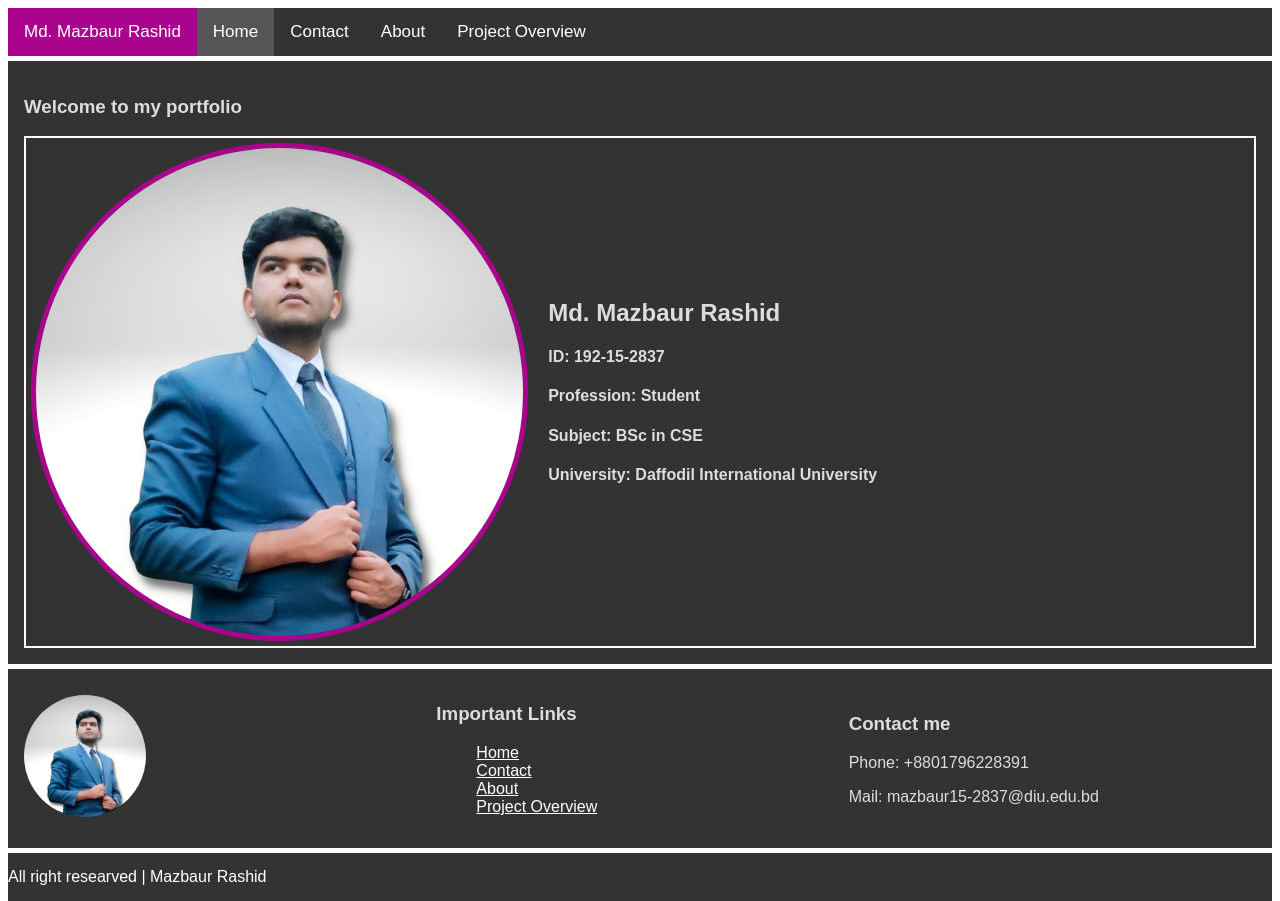
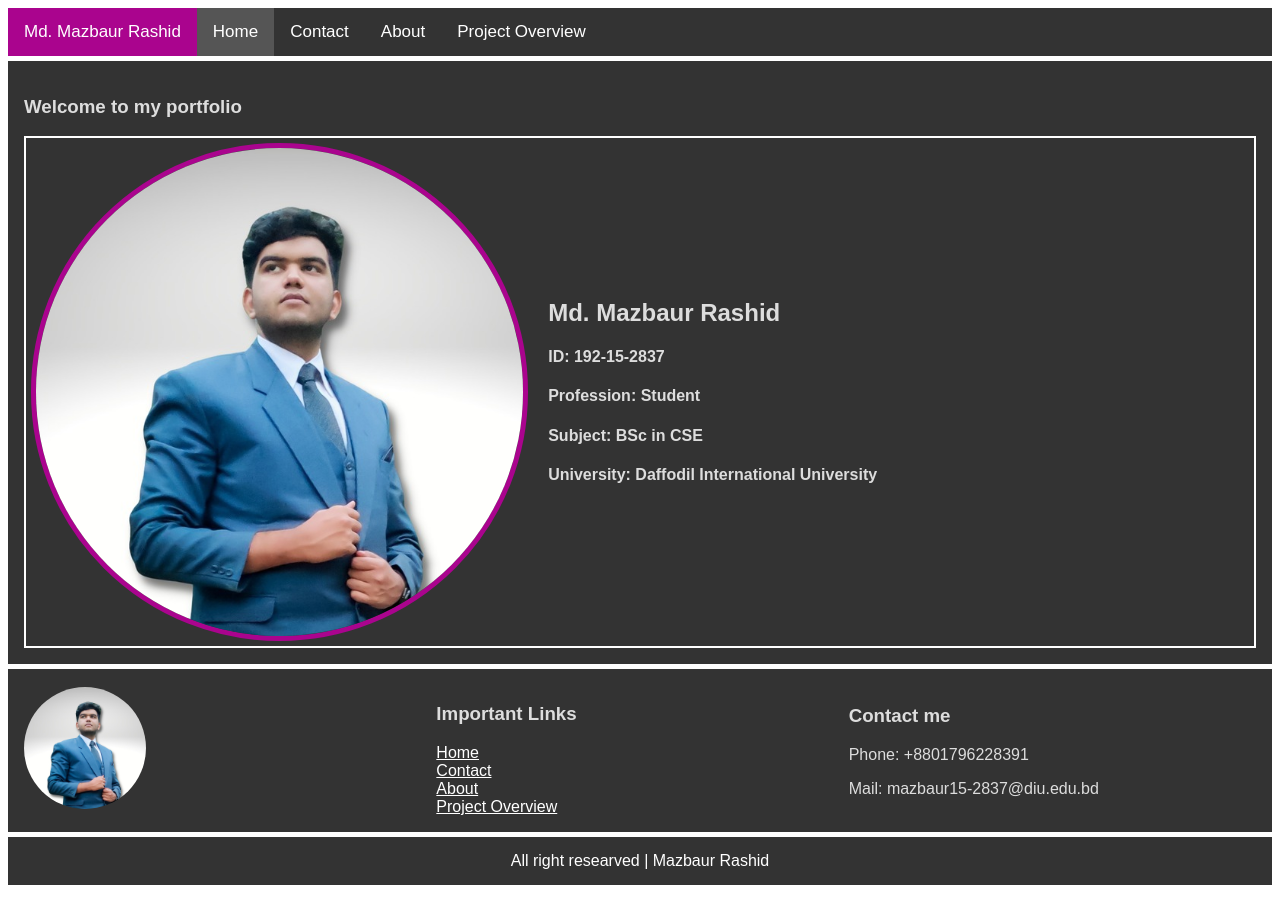
Before and after one commit to Meraz2837/Portfolio, a plain HTML site: page index.html in a window 1280 px wide. Drawn offline with Linux system fonts and the light colour scheme.

Commit message:
Update index.html

```diff
--- a/index.html
+++ b/index.html
@@ -58,6 +58,11 @@
 
         .Footer .imp-links a:hover {
             color: #aa048e;
+        }
+
+        .Footer2 {
+            background-color: #333;
+            color: white;
         }
 
         .intro {
@@ -236,12 +241,10 @@
             </div>
             <div class="imp-links">
                 <h3>Important Links</h3>
-                <ul style="list-style: none;">
-                    <li><a href="">Home</a></li>
-                    <li><a href="">Contact</a></li>
-                    <li><a href="">About</a></li>
-                    <li><a href="">Project Overview</a></li>
-                </ul>
+                <a href="">Home</a> <br>
+                <a href="">Contact</a> <br>
+                <a href="">About</a> <br>
+                <a href="">Project Overview</a>
             </div>
             <div class="Contact me">
                 <h3>
@@ -252,7 +255,7 @@
             </div>
         </div>
 
-        <div style="margin: 5px 0; padding: 15px 0" class="Footer">
+        <div style="margin: 5px 0; padding: 15px 0; text-align: center;" class="Footer2">
             All right researved | Mazbaur Rashid
         </div>
 
```
